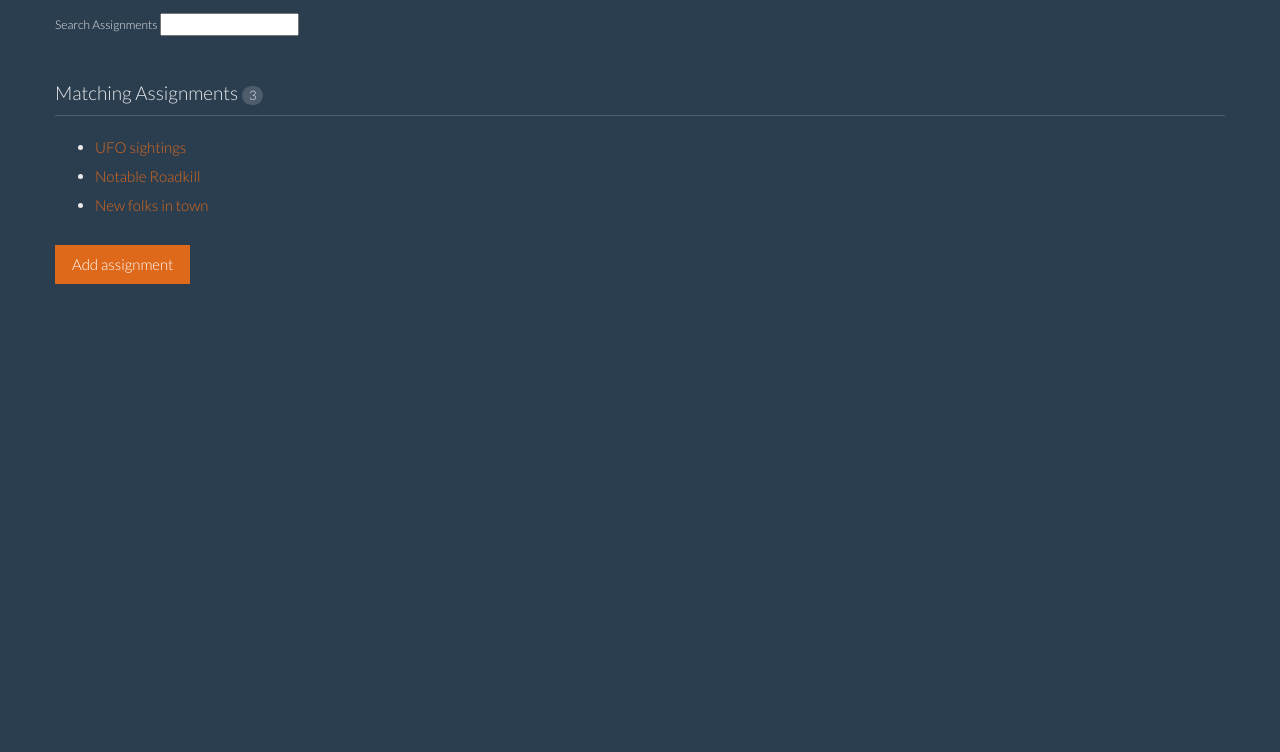
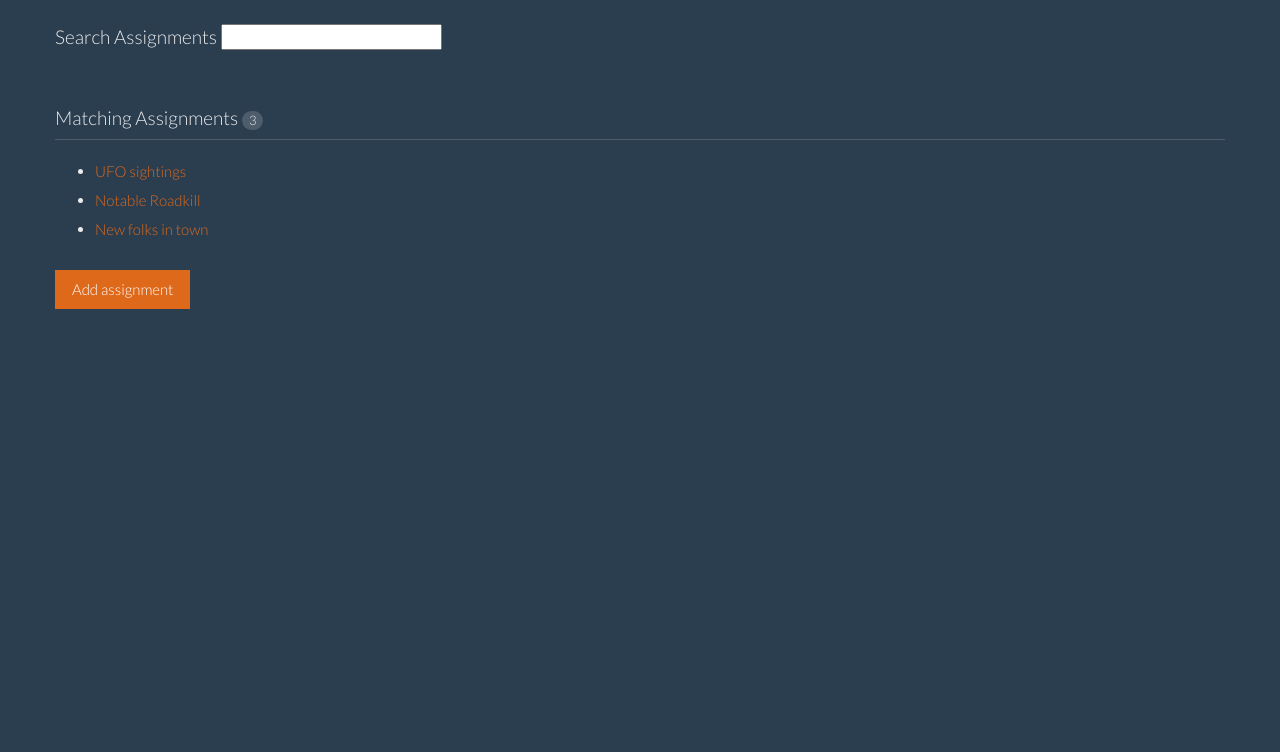
Before and after one commit to gabefinch/Royston-Crow-Assignment-Tracker, a plain HTML site: page index.html in a window 1280 px wide. Shown: the part 48-800 px from the top of the page. Drawn offline with Linux system fonts and the light colour scheme.

Commit message:
slight styling of search box

```diff
--- a/partials/home.html
+++ b/partials/home.html
@@ -1,8 +1,9 @@
 <div class="row" ng-controller="AssignmentCtrl">
   <div>
       <label for="search">
-        Search Assignments
-        <input ng-model="search" name="search">
+        <h4>Search Assignments
+          <input ng-model="search" name="search">
+        </h4>
       </label>
     <h4 class="page-header">Matching Assignments <span class="badge">{{found.length}}</span></h4>
     <ul>
```
